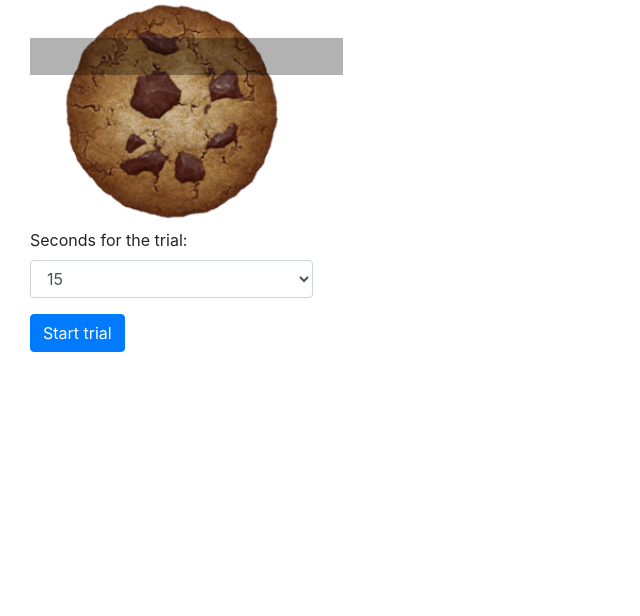
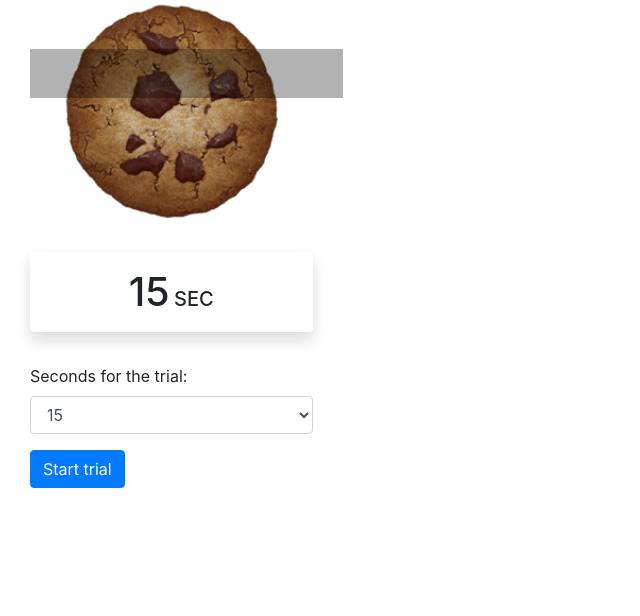
Before and after one commit to KelvinNg0/SoftDev_p02, a Flask app: page /trial in a window 1280 px wide. Shown: the part 56-672 px from the top of the page, without its empty margins (0-640 px from the left). Run offline with Flask 2, Linux system fonts and the light colour scheme; a user stored in the database is signed in; some libraries are stand-ins or nearby versions.

Commit message:
Better looking timer

```diff
--- a/static/scripts/trial.js
+++ b/static/scripts/trial.js
@@ -61,7 +61,7 @@
       pass_trial_data();
     } else {
     --seconds;
-    timer.innerHTML = seconds + " seconds remain";
+    timer.innerHTML = seconds;
     }
   }, 1000);
 }
--- a/templates/trial.html
+++ b/templates/trial.html
@@ -8,6 +8,14 @@
       <div class="cookie" id="clickbox">
         <img src="static/cookie.png" class="cookie-img" id="cookie-img">
       </div>
+      <br>
+
+      <div class="rounded shadow p-3 text-center mb-2">
+        <span class="h1" id="timer">15</span>
+        <span class="h5">SEC</span>
+      </div>
+      <br>
+
       <div class="form-group">
         <label>Seconds for the trial:</label>
         <select class="form-control" id="trialtype">
@@ -16,8 +24,6 @@
         </select>
       </div>
       <button type="button" class="btn btn-primary" id="starttimer">Start trial</button>
-      <br><br>
-      <h2 id="timer">{{ seconds }}</h2>
   </div>
   <script src="static/scripts/trial.js"></script>
 </div>
```
Also changed, not shown: database.db.
